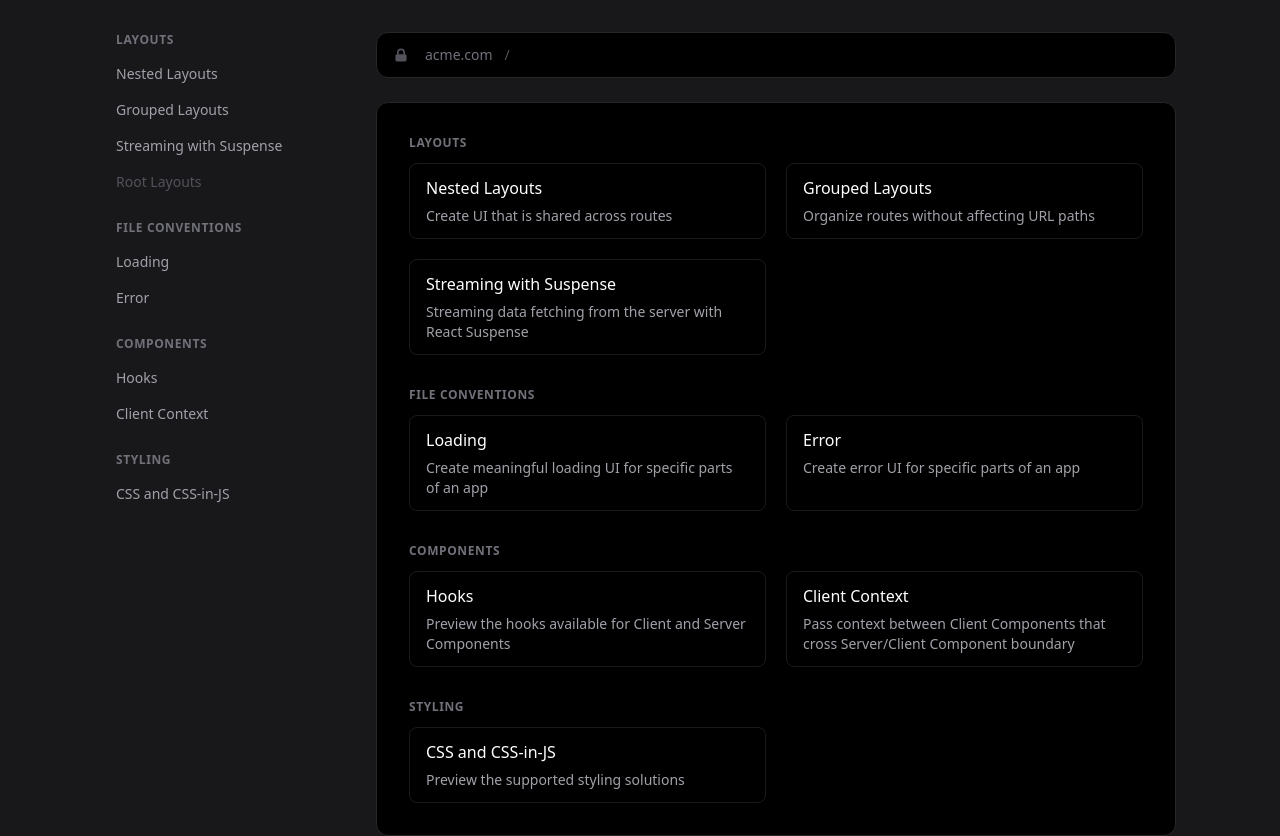
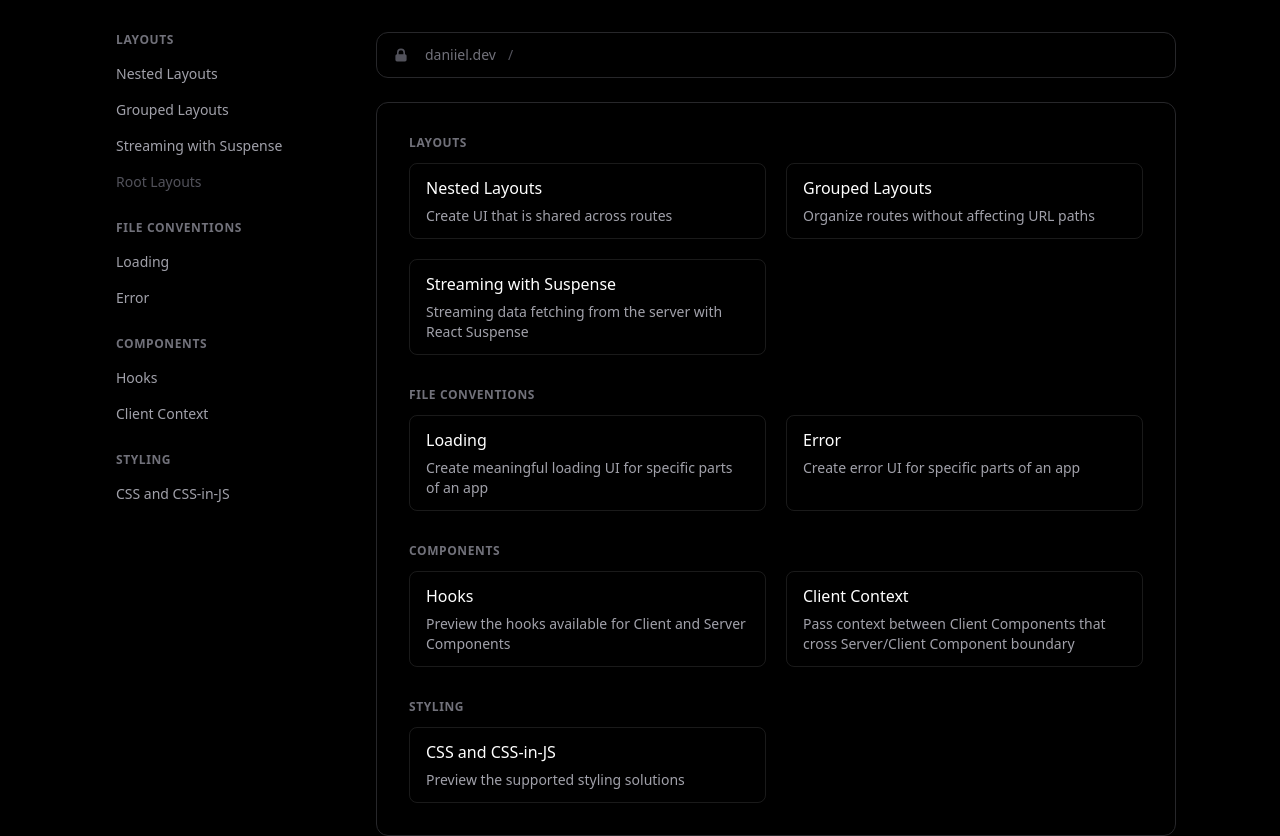
Before and after one commit to shorcy/oenskelisten, a Next.js app: page / in a window 1280 px wide. Shown: the top 836 px of the page. Built offline with nearby package versions, Linux system fonts and the light colour scheme.

Commit message:
added tailwind conf.

```diff
--- a/app/GlobalNav.tsx
+++ b/app/GlobalNav.tsx
@@ -7,6 +7,7 @@ import Link from 'next/link';
 
 export default function GlobalNav() {
   const [selectedLayoutSegments] = useSelectedLayoutSegments();
+
 
   return (
     <div className="space-y-5">
--- a/app/layout.tsx
+++ b/app/layout.tsx
@@ -11,9 +11,9 @@ export default function RootLayout({
   return (
     <html>
       <head>
-        <title>Next.js Turbopack App Directory Playground</title>
+        <title>Daniiel playground</title>
       </head>
-      <body className="overflow-y-scroll bg-zinc-900">
+      <body className="overflow-y-scroll bg-black">
         <div className="grid grid-cols-[1fr,minmax(auto,240px),min(800px,100%),1fr] gap-x-8 py-8">
           <div className="col-start-2">
             <GlobalNav />
--- a/package.json
+++ b/package.json
@@ -2,11 +2,12 @@
   "private": true,
   "scripts": {
     "dev": "next dev --turbo",
-    "dev:tailwind": "concurrently 'next dev --turbo' 'npm run tailwind --watch'",
+    "dev:tailwind": "concurrently \"next dev --turbo\" \"npm run tailwind:watch\"",
     "build": "next build",
     "start": "next start",
     "lint": "next lint",
     "tailwind": "tailwindcss -i styles/globals.css -o styles/dist.css",
+    "tailwind:watch": "tailwindcss -i styles/globals.css -o styles/dist.css --watch",
     "format": "prettier --write \"**/*.{js,ts,tsx,md}\"",
     "postinstall": "npm run tailwind"
   },
--- a/tailwind.config.js
+++ b/tailwind.config.js
@@ -9,6 +9,16 @@ module.exports = {
     extend: {
       // https://vercel.com/design/color
       colors: {
+        primary: {
+          light: "#5f6576",
+          DEFAULT: "#383f54",
+          dark: "#272c3a",
+        },
+        secondary: {
+          light: "f7d952",
+          DEFAULT: "#f5d027",
+          dark: "#EEB200",
+        },
         vercel: {
           pink: '#FF0080',
           blue: '#0070F3',
--- a/ui/AddressBar.tsx
+++ b/ui/AddressBar.tsx
@@ -25,7 +25,7 @@ const AddressBar = () => {
       </div>
       <div className="flex space-x-1 text-sm font-medium">
         <div>
-          <span className="px-2 text-zinc-500">acme.com</span>
+          <span className="px-2 text-zinc-500">daniiel.dev</span>
         </div>
         {pathname ? (
           <>
```
